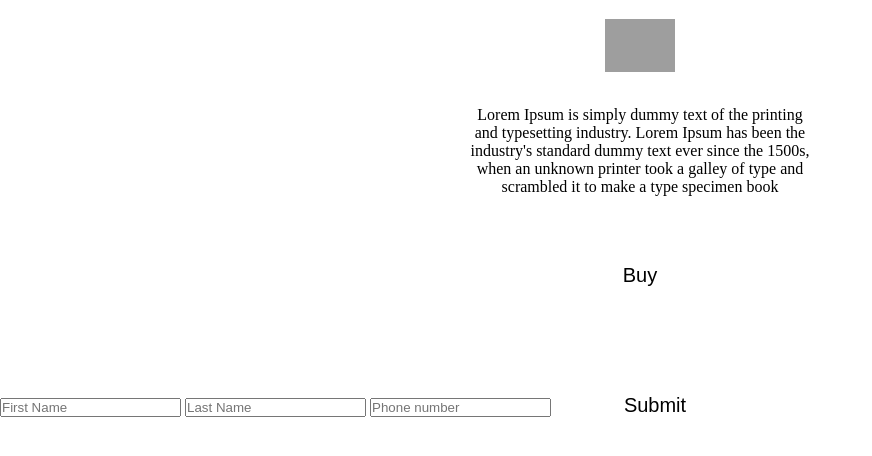
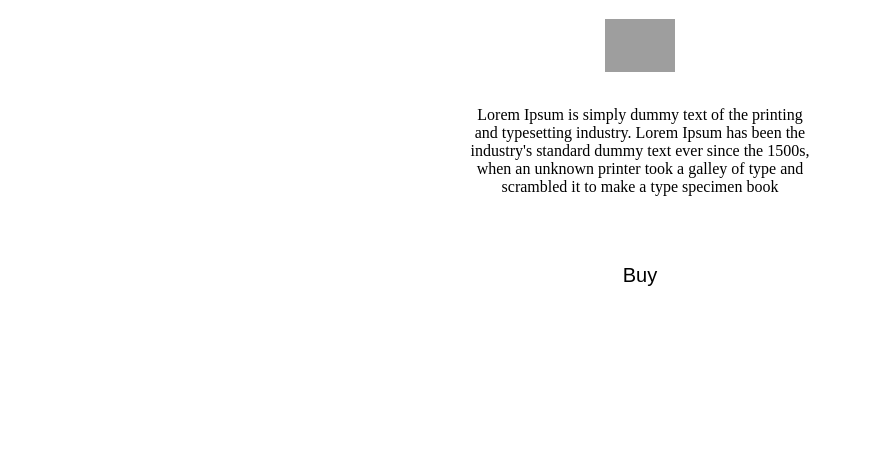
Before and after one commit to salohiddinusmonaliyev/bot-web-app, a plain HTML site: page index.html in a window 1280 px wide. Shown: the part 128-584 px from the top of the page, without its empty margins (0-872 px from the left). Drawn offline with Linux system fonts and the light colour scheme; grey boxes are pictures that could not be loaded.

Commit message:
Update index.html

```diff
--- a/index.html
+++ b/index.html
@@ -61,7 +61,7 @@
         <p>Lorem Ipsum is simply dummy text of the printing and typesetting industry. Lorem Ipsum has been the industry's standard dummy text ever since the 1500s, when an unknown printer took a galley of type and scrambled it to make a type specimen book</p>
         <button id="buy">Buy</button>
     </div>
-    <form id="form">
+    <form id="form" style="display: none;">
         <input type="text" placeholder="First Name" id="first_name">
         <input type="text" placeholder="Last Name" id="last_name">
         <input type="text" placeholder="Phone number" id="phone_number">
```
